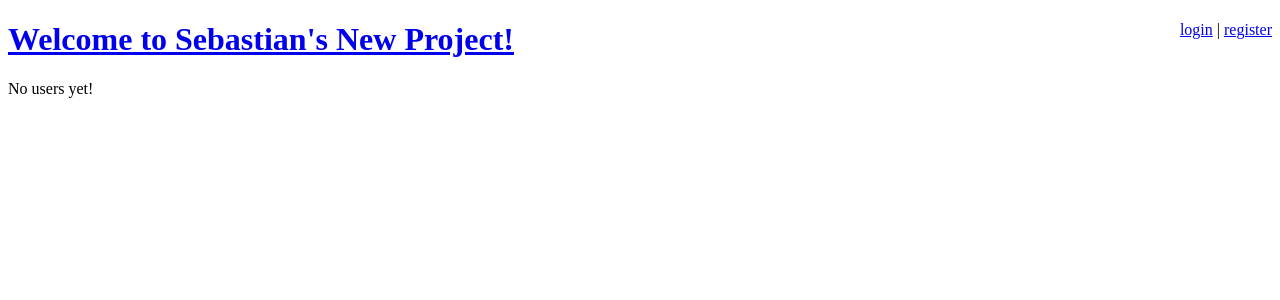
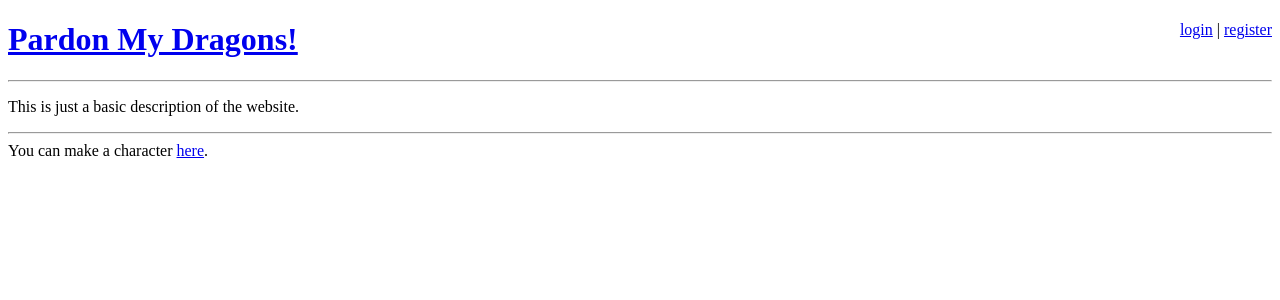
Before and after one commit to sweetk/pardonmydragons, a Flask app: page / in a window 1280 px wide. Shown: the top 300 px of the page. Run offline with Flask 2, Linux system fonts and the light colour scheme.

Commit message:
Started Character Creation

```diff
--- a/main.py
+++ b/main.py
@@ -76,6 +76,20 @@ def logout():
     del session['username']
     return redirect('/')
 
+@app.route('/charactercreation', methods=['POST', 'GET'])
+def charactercreation():
+    if request.method == 'POST':
+        charname = request.form['charname']
+        if len(charname) < 1:
+            flash("Please enter a Character Name.")
+            return redirect('/charactercreation')
+        else:
+            flash("Welcome " + charname + "!")
+
+
+    return render_template('charactercreation.html')
+
+
 @app.route('/', methods=['POST', 'GET'])
 def index():
     users = User.query.all()
--- a/templates/base.html
+++ b/templates/base.html
@@ -1,7 +1,8 @@
 <!doctype html>
 <html>
     <head>
-        <title>Sebastian's New Project!</title>
+        <title>PMD</title>
+        <link rel="shortcut icon" href="https://orig00.deviantart.net/c4ec/f/2015/109/7/8/78e781221bcbbc5a3f8f38cd6c11d4f5-d8q8y5f.png">
         <style type="text/css">
             .error {
                 color: red;
@@ -28,7 +29,7 @@
             <a href="login">login</a> | <a href="register">register</a>
           {% endif %}
         </div>
-    <a href='./blog'><h1>Welcome to Sebastian's New Project!</h1></a>
+    <a href='./'><h1>Pardon My Dragons!</h1></a>
 
     {% with messages = get_flashed_messages(with_categories=True) %}
         <ul>
--- a/templates/index.html
+++ b/templates/index.html
@@ -2,18 +2,10 @@
 
 {% block content %}
 
-    {% if users|length == 0 %}
-      <p>No users yet!</p>
+    <hr />
+    <p>This is just a basic description of the website.</p>
+    <hr />
 
-    {% else %}
-      {% for user in users|reverse %}
-
-        <hr />
-        <ul>
-        <h2>{{user.username}}</h2>
-        </ul>
-      {% endfor %}
-
-    {% endif %}
+    You can make a character <a href="./charactercreation">here</a>.
 
 {% endblock %}
--- a/templates/login.html
+++ b/templates/login.html
@@ -1,7 +1,7 @@
 {% extends "base.html" %}
 
 {% block content %}
-<h1>Log in to Sebastian's New Project!</h1>
+<h1>Log in</h1>
 <p>If you don't have an account, you may <a href="/register">register</a> for one</p>
 <form action="/login" method="post">
     <table>
--- a/templates/register.html
+++ b/templates/register.html
@@ -1,7 +1,7 @@
 {% extends "base.html" %}
 
 {% block content %}
-<h1>Register to Sebastian's New Project!</h1>
+<h1>Register</h1>
 <form action="/register" method="post">
     <table>
         <tr>
```
Also changed, not shown: templates/charactercreation.html (added, +17 -0 lines), assets/flvicon.png (added).
